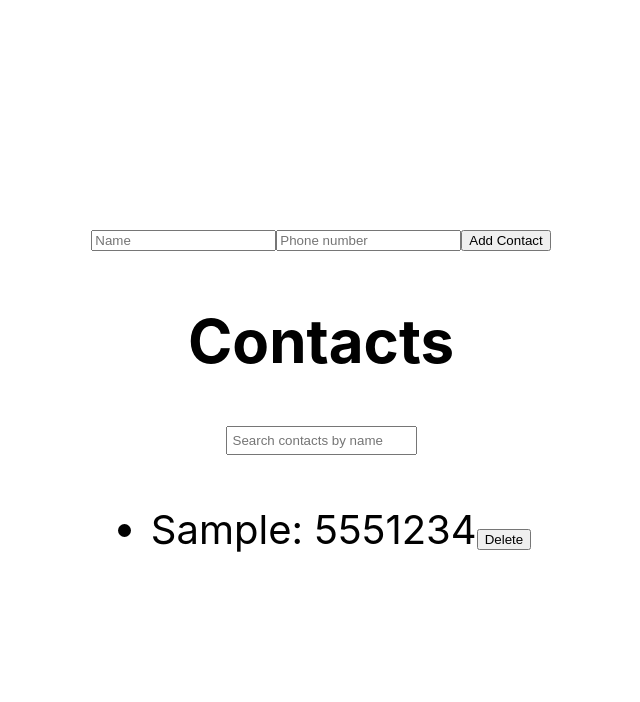
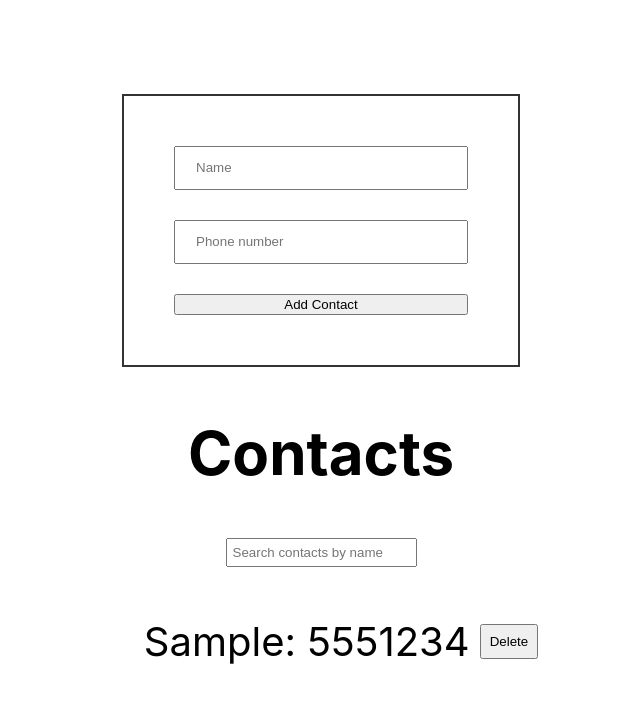
Before and after one commit to telezhka/goit-react-hw-02-phonebook, a React (Create React App) app: page / in a window 1280 px wide. Both pictures are taken after typing "Sample", "5551234" into the empty fields and a click on the button "Add Contact". Shown: the top 702 px of the page, without its empty margins (319-959 px from the left). Built offline with nearby package versions, Linux system fonts and the light colour scheme.

Commit message:
add-styles

```diff
--- a/src/components/ContactsList.jsx
+++ b/src/components/ContactsList.jsx
@@ -1,14 +1,19 @@
 import React from 'react';
-
+import css from '../css/ContactsList.module.css';
 export const ContactList = ({ contacts, onDeleteContact }) => {
   return (
     <ul>
       {contacts.map(contact => (
-        <li key={contact.id}>
-          <span>
+        <li key={contact.id} className={css.listItem}>
+          <span className={css.listText}>
             {contact.name}: {contact.number}
           </span>
-          <button onClick={() => onDeleteContact(contact.id)}>Delete</button>
+          <button
+            onClick={() => onDeleteContact(contact.id)}
+            className={css.listButton}
+          >
+            Delete
+          </button>
         </li>
       ))}
     </ul>
--- a/src/components/Form.jsx
+++ b/src/components/Form.jsx
@@ -1,5 +1,6 @@
 import React from 'react';
 import { nanoid } from 'nanoid';
+import css from '../css/Form.module.css';
 
 export const Form = ({ name, setName, number, setNumber, onAddContact }) => {
   const handleChange = e => {
@@ -20,7 +21,7 @@ export const Form = ({ name, setName, number, setNumber, onAddContact }) => {
   };
 
   return (
-    <form onSubmit={handleSubmit}>
+    <form onSubmit={handleSubmit} className={css.form}>
       <input
         type="text"
         name="name"
@@ -30,6 +31,7 @@ export const Form = ({ name, setName, number, setNumber, onAddContact }) => {
         value={name}
         onChange={handleChange}
         placeholder="Name"
+        className={(css.inputName, css.input)}
       />
       <input
         type="tel"
@@ -40,6 +42,7 @@ export const Form = ({ name, setName, number, setNumber, onAddContact }) => {
         value={number}
         onChange={handleChange}
         placeholder="Phone number"
+        className={(css.inputNum, css.input)}
       />
       <button type="submit">Add Contact</button>
     </form>
--- /dev/null
+++ b/src/css/ContactsList.module.css
@@ -0,0 +1,11 @@
+.listText {
+  margin-right: 10px;
+}
+.listItem {
+  display: flex;
+  align-items: center;
+  justify-content: center;
+}
+.listButton {
+  padding: 8px;
+}
--- /dev/null
+++ b/src/css/Form.module.css
@@ -0,0 +1,12 @@
+.form {
+  padding: 50px;
+  border: 2px solid #333;
+  display: flex;
+  flex-direction: column;
+  gap: 30px;
+}
+.input {
+  width: 250px;
+  height: 40px;
+  padding: 0 20px;
+}
```
